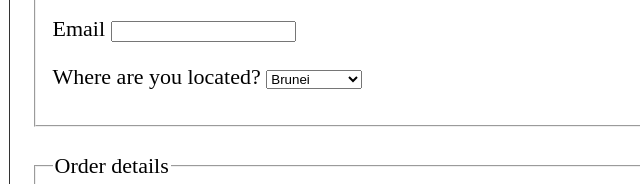
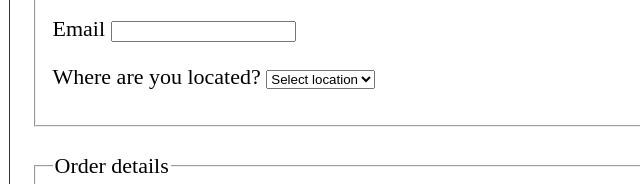
Before and after one commit to kevpfpena/webdevjourney, a plain HTML site: page order.html in a window 1280 px wide. Shown: the part 1050-1234 px from the top of the page, 208-848 px from the left. Drawn offline with Linux system fonts and the light colour scheme.

Commit message:
Add files via upload

```diff
--- a/order.html
+++ b/order.html
@@ -107,8 +107,9 @@
                     <p>
                         <label for="location">Where are you located?</label>
                         <select name="location" id="location" required>
-                            <option value="Brunei">Brunei</option>
-                            <option value="International">International</option>
+                            <option value="">Select location</option>
+                            <option value="brunei">Brunei</option>
+                            <option value="international">International</option>
                         </select>
                     </p>
                 </fieldset>
```
Also changed, not shown: plushies.html (+8 -6 lines).
